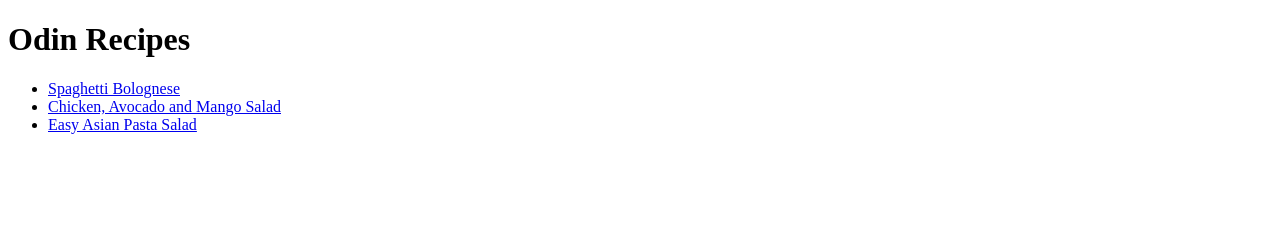
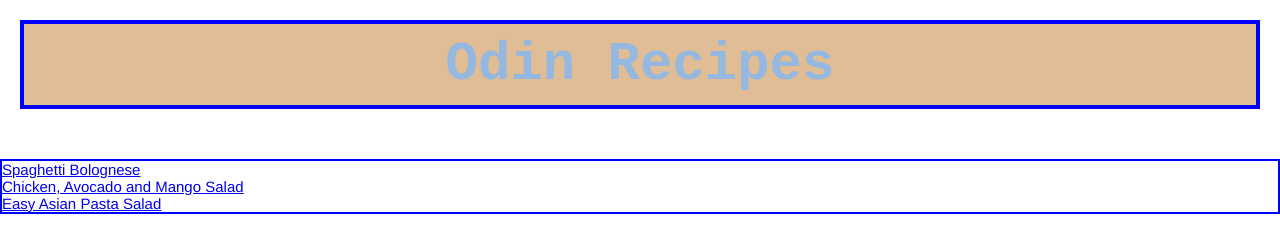
Before and after one commit to Wastelandpanda300/odin-recipes, a plain HTML site: page index.html in a window 1280 px wide. Drawn offline with Linux system fonts and the light colour scheme.

Commit message:
started adding CSS

```diff
--- a/index.html
+++ b/index.html
@@ -6,16 +6,20 @@
 <head>
 <meta charset="UTF-8">
 <title>Odin Recipes</title>
+<link rel="stylesheet" href="style.css">
 </head>
 
 
 <body>
-<h1>Odin Recipes</h1>
-<ul>
-<li><a href="recipes/Spaghetti-bolognese.html">Spaghetti Bolognese</a></li>
-<li><a href="recipes/summer-salad.html"> Chicken, Avocado and Mango Salad </a></li>
-<li><a href="recipes/asian-salad.html"> Easy Asian Pasta Salad </a></li>
-</ul>
+    <div class="full-page">
+        <h1 class="title">Odin Recipes</h1>
+
+        <ul class="list">
+        <li><a href="recipes/spaghetti-bolognese.html">Spaghetti Bolognese</a></li>
+        <li><a href="recipes/summer-salad.html"> Chicken, Avocado and Mango Salad </a></li>
+        <li><a href="recipes/asian-salad.html"> Easy Asian Pasta Salad </a></li>
+        </ul>
+    </div>
 
 </body>
 
--- /dev/null
+++ b/style.css
@@ -0,0 +1,26 @@
+* {
+    margin: 0;
+    padding: 0;
+    box-sizing: border-box;
+}
+
+.list {
+    font-family: Helvetica , Courier, monospace;
+    font-size: 15px;
+    border: 2px solid blue;
+    padding: 5px blue;
+    margin: 50px auto;
+
+}
+
+
+.title {
+    font-size: 54px;
+    text-align: center;
+    font-family: 'Courier New', Courier, monospace;
+    color:rgb(149, 184, 224);
+    padding: 10px;
+    margin: 20px;
+    border: 4px solid blue;
+    background-color: #E0BD95;
+}
```
Also changed, not shown: recipes/asian-salad.html (+1 -1 lines), recipes/spaghetti-bolognese.html (+1 -1 lines), recipes/summer-salad.html (+1 -1 lines), recipes/images/Asian.jpg (renamed from recipes/Asian.jpg), recipes/images/salad.jpg (renamed from recipes/salad.jpg), recipes/images/spaghetti-bolognese.jpg (renamed from recipes/spaghetti-bolognese.jpg).
